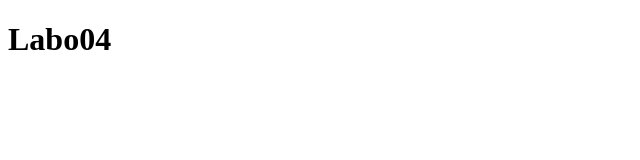
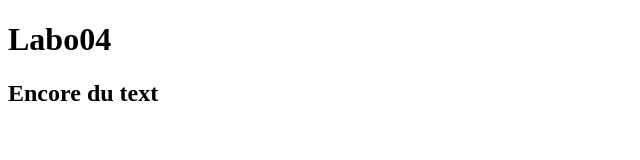
Before and after one commit to CalmChip/labo04_e22, a plain HTML site: page index.html in a window 1280 px wide. Shown: the whole page, without its empty margins (0-640 px from the left). Drawn offline with Linux system fonts and the light colour scheme.

Commit message:
ajout du h2

```diff
--- a/index.html
+++ b/index.html
@@ -9,5 +9,6 @@
   </head>
   <body>
     <h1>Labo04</h1>
+    <h2>Encore du text</h2>
   </body>
 </html>
```
